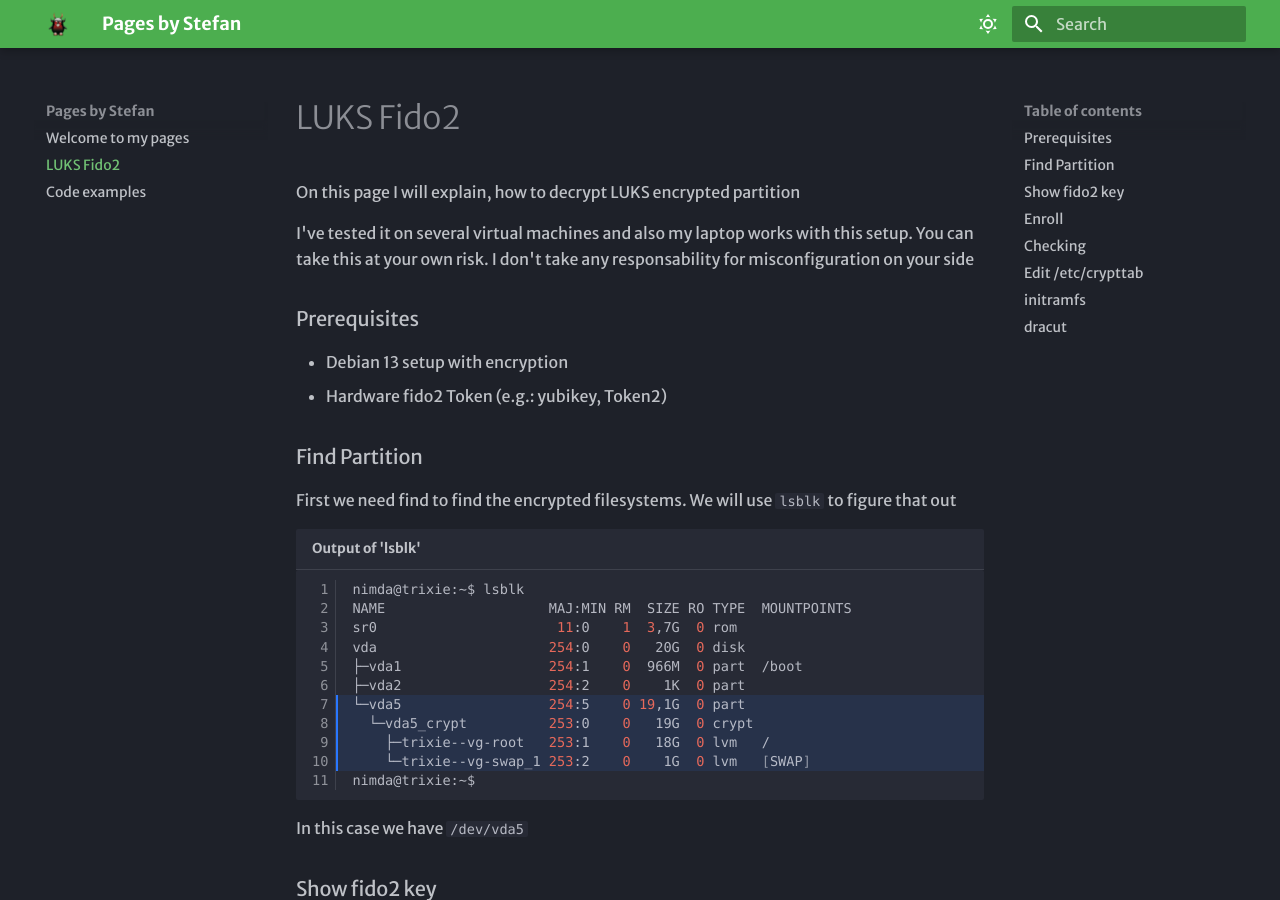
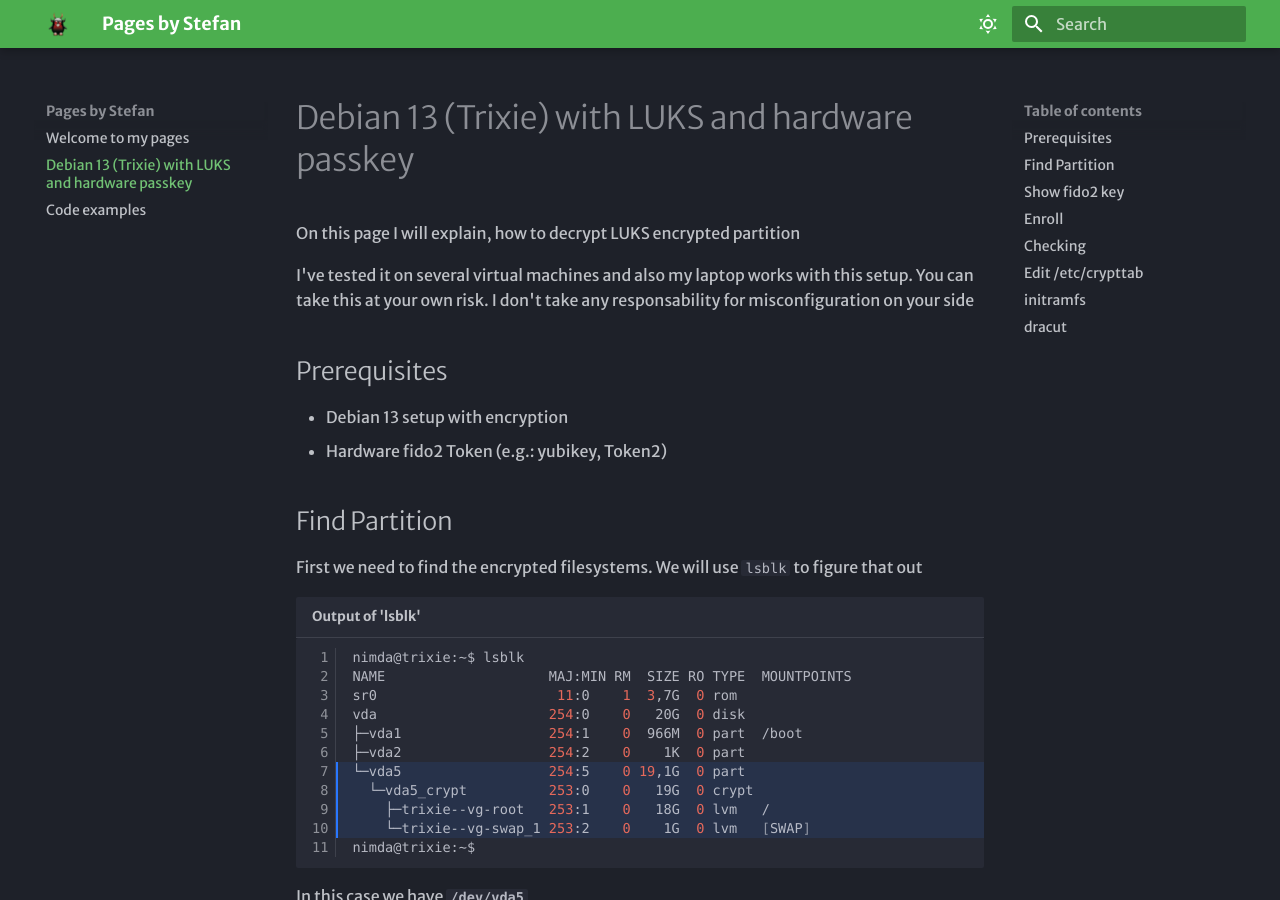
Before and after one commit to triepo/mkdoc-journey, an MkDocs documentation site: the page built from docs/LUKS-Fido2.md, in a window 1280 px wide and 900 px high. Built offline with MkDocs 1.6.1 and Material for MkDocs 9.7.7, drawn with Linux system fonts in a browser that asks for light colours; some web fonts are replaced.

Commit message:
Fixed typos and beautified layout

````diff
--- a/docs/LUKS-Fido2.md
+++ b/docs/LUKS-Fido2.md
@@ -1,18 +1,20 @@
+# Debian 13 (Trixie) with LUKS and hardware passkey
 
 On this page I will explain, how to decrypt LUKS encrypted partition
-
 
 I've tested it on several virtual machines and also my laptop works with this setup.
 You can take this at your own risk.
 I don't take any responsability for misconfiguration on your side
 
-### Prerequisites
- * Debian 13 setup with encryption
- * Hardware fido2 Token (e.g.: yubikey, Token2)
+## Prerequisites
 
-### Find Partition
- First we need find to find the encrypted filesystems.
- We will use `lsblk` to figure that out
+* Debian 13 setup with encryption
+* Hardware fido2 Token (e.g.: yubikey, Token2)
+
+## Find Partition
+
+First we need to find the encrypted filesystems.
+We will use `lsblk` to figure that out
 
 ```shell title="Output of 'lsblk'" linenums="1" hl_lines="7-10"
 nimda@trixie:~$ lsblk
@@ -26,11 +28,14 @@
     ├─trixie--vg-root   253:1    0   18G  0 lvm   /
     └─trixie--vg-swap_1 253:2    0    1G  0 lvm   [SWAP]
 nimda@trixie:~$
+
 ```
-In this case we have `/dev/vda5`
 
-### Show fido2 key
-Next action will be, to check, if fido2 token is found using `systemd-cryptenroll`command
+In this case we have **`/dev/vda5`**
+
+## Show fido2 key
+
+Next action will be, to check, if fido2 token is found using **`systemd-cryptenroll`**command
 
 ```shell title="Output of 'systemd-cryptenroll'"
 nimda@trixie:~$ systemd-cryptenroll --fido2-device=list
@@ -38,9 +43,11 @@
 /dev/hidraw2 TOKEN2       FIDO2 Security Key(0026) ✓
 nimda@trixie:~$
 ```
+
 Now, as we have all needed information, we can enroll the token
 
-### Enroll
+## Enroll
+
 ```shell title="Enrolling token"
 nimda@trixie:~$ sudo systemd-cryptenroll /dev/vda5 --fido2-device=auto -fido2-with-client-pin=yes
 [sudo] Passwort für nimda:
@@ -54,8 +61,11 @@
 nimda@trixie:~$
 ```
 
-### Checking
-To check, that the token was configured correctly, we can use the command `sudo cryptsetup luksDump /dev/vda5`
+## Checking
+
+To check, that the token was configured correctly, we can use the command
+
+**`sudo cryptsetup luksDump /dev/vda5`**
 
 ```shell title="Output of 'cryptsetup luksDump /dev/vda5'"
 ~~~
@@ -80,8 +90,10 @@
         Keyslot:    1
 ~~~
 ```
-### Edit /etc/crypttab
-Next step is to add `,fido2-device=auto` to file `/etc/crypttab`
+
+## Edit /etc/crypttab
+
+Next step is to add **`,fido2-device=auto`** to file **`/etc/crypttab`**
 
 ```shell title="Content of '/etc/crypttab'"
 nimda@trixie:~$ cat /etc/crypttab
@@ -89,11 +101,14 @@
 nimda@trixie:~$
 ```
 
-### initramfs
-As the tool `initramfs` has a bug not recognizing the option we added, we need to install `dracut`
+## initramfs
+
+As the tool **`initramfs`** has a bug not recognizing the option we added, we need to install **`dracut`**
 
 ## dracut
-Create config file for `dracut`
+
+Create config file for **`dracut`**
+
 ```shell title="'dracut' config"
 sudo mkdir /etc/dracut.conf.d
 echo 'hostonly="yes"' | sudo tee /etc/dracut.conf.d/hostonly.conf
@@ -104,6 +119,7 @@
 ```
 
 After installation we need to recreate the 'initramfs'
+
 ```shell title="Recreate 'initramfs'"
 sudo dracut -f
 ```
````
